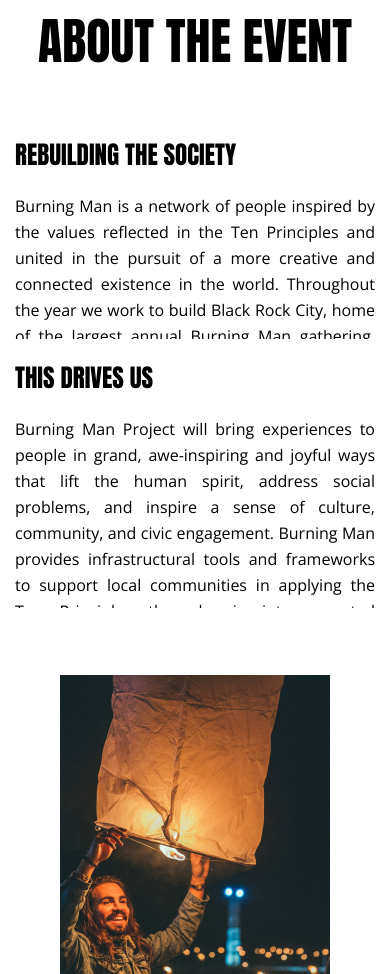
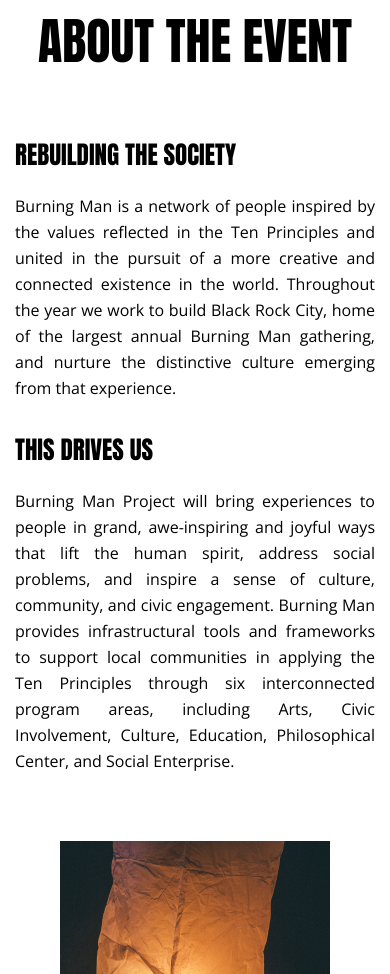
Before and after one commit to Igroman4ik228/Burning, a plain HTML site: page index.html in a window 390 px wide. Shown: the part 954-1928 px from the top of the page. Drawn offline with nearby package versions, Linux system fonts and the light colour scheme.

Commit message:
Update style.css

```diff
--- a/css/style.css
+++ b/css/style.css
@@ -62,8 +62,8 @@ body {
     padding: 17px 49px;
     background: none;
     border: 1px solid #FFFFFF;
-    transition: color 0.3s ease-in;
-    transition: background-color 0.3s ease-in; }
+    transition: color 0.25s ease-in;
+    transition: background-color 0.25s ease-in; }
   .header__btn:hover {
     background-color: white;
     color: black; }
@@ -135,19 +135,16 @@ body {
     font-size: 16px;
     line-height: 26px;
     text-align: justify;
-    max-width: 560px;
-    overflow: auto; }
+    max-width: 560px; }
   .about__text-01 p + p {
     margin-top: 20px; }
   .about__text-02 p + p {
     margin-top: 20px; }
   .about__text-01 {
     margin-right: 36px;
-    max-width: 564px;
-    max-height: 146px; }
+    max-width: 564px; }
   .about__text-02 {
-    max-width: 560px;
-    max-height: 192px; }
+    max-width: 560px; }
   .about__img img:not(:last-child) {
     margin-right: 26px; }
   .about__img-01 {
@@ -170,7 +167,7 @@ body {
     flex-direction: column;
     align-items: center; }
   .about__block-left {
-    margin-bottom: 20px; }
+    margin-bottom: 30px; }
   .about__text-01 {
     margin-right: 0; }
   .about__img img:not(:last-child) {
```
